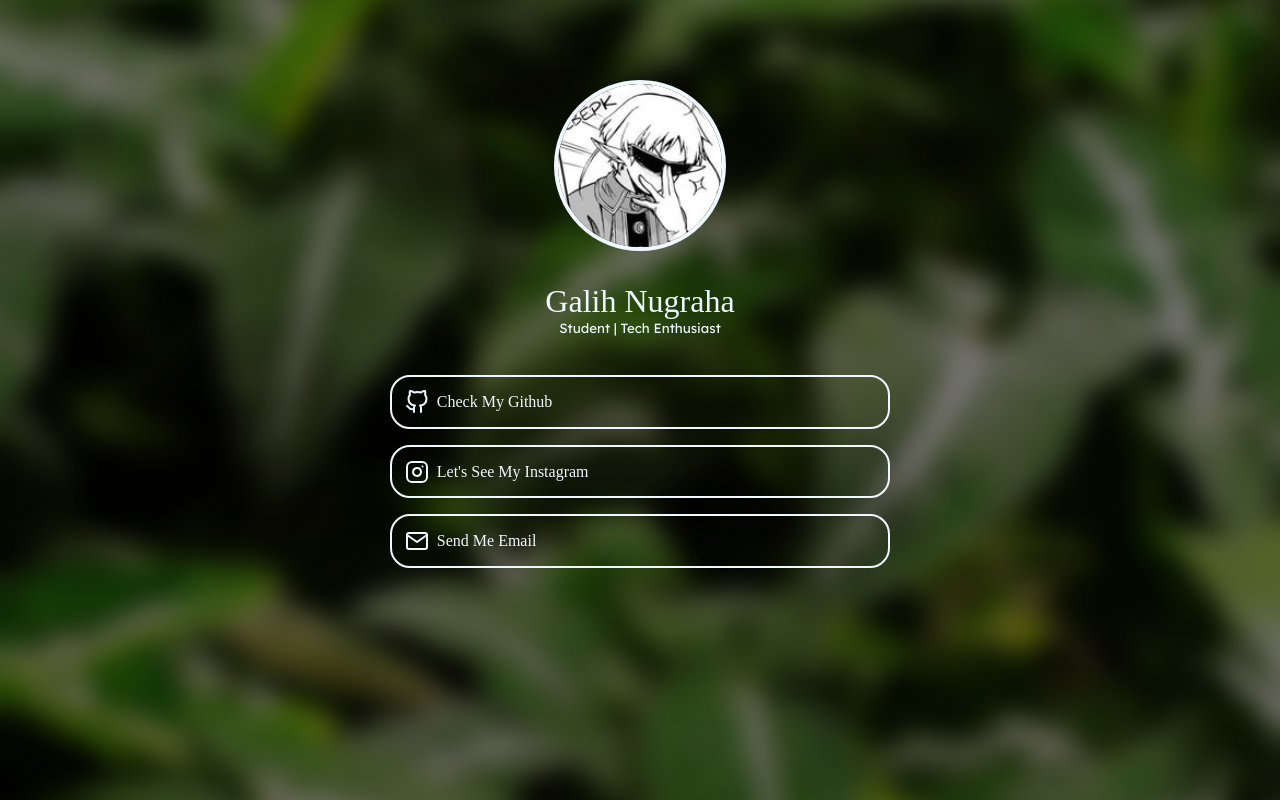
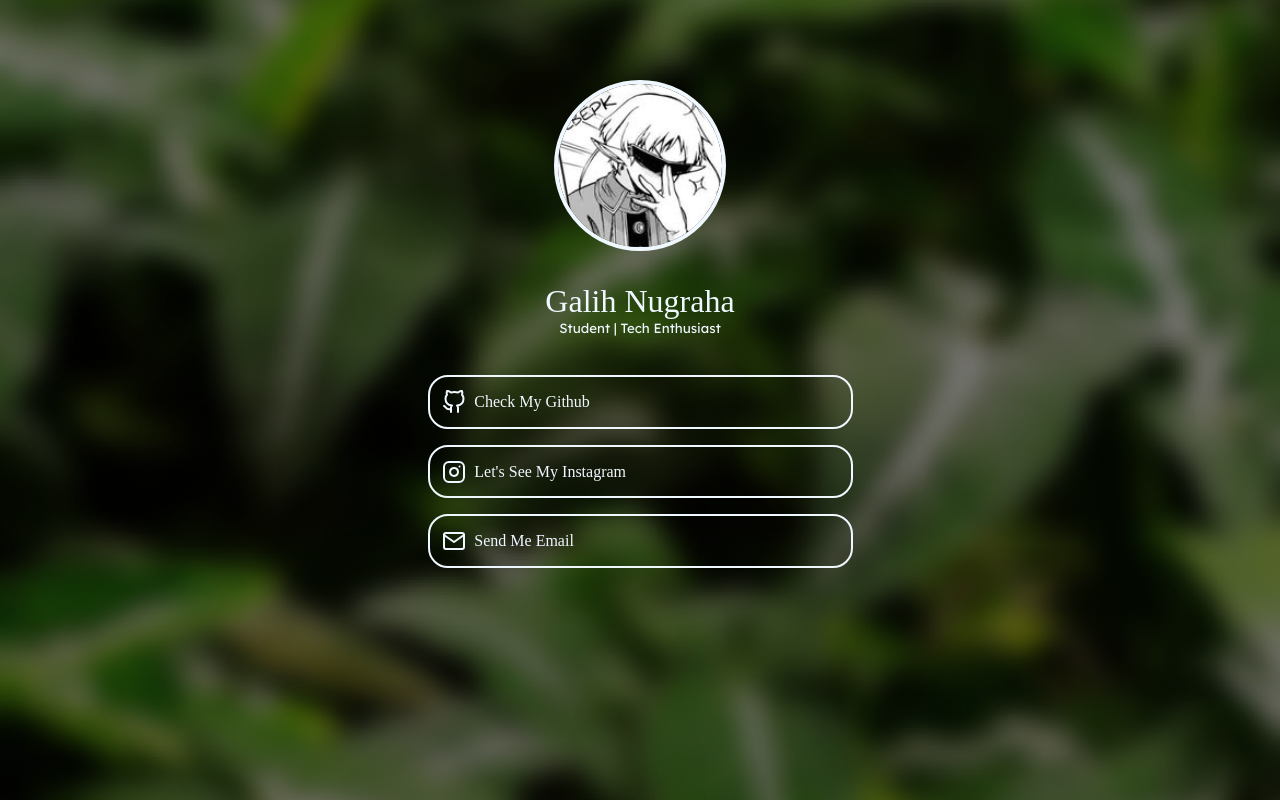
Before and after one commit to g4lih-nugraha/Linktree, a plain HTML site: page index.html in a window 1280 px wide. Drawn offline with nearby package versions, Linux system fonts and the light colour scheme; a web font is replaced by a local one.

Commit message:
update ukuran

```diff
--- a/style.css
+++ b/style.css
@@ -40,12 +40,9 @@ body {
   border-radius: 50px;
   margin-top: 1.6em;
   width: 100%;
-  max-width: 500px;
+  max-width: 425px;
   margin-left: auto;
   margin-right: auto;
-}
-.link-container ul {
-  list-style: none;
 }
 .link-container li {
   margin-bottom: 1em;
@@ -76,3 +73,4 @@ body {
   background-color: rgba(240, 248, 255, 0.573);
   color: black;
 }
+.link-container{}
```
Also changed, not shown: image/harga sepatu olahraga A 050.jpg (added).
